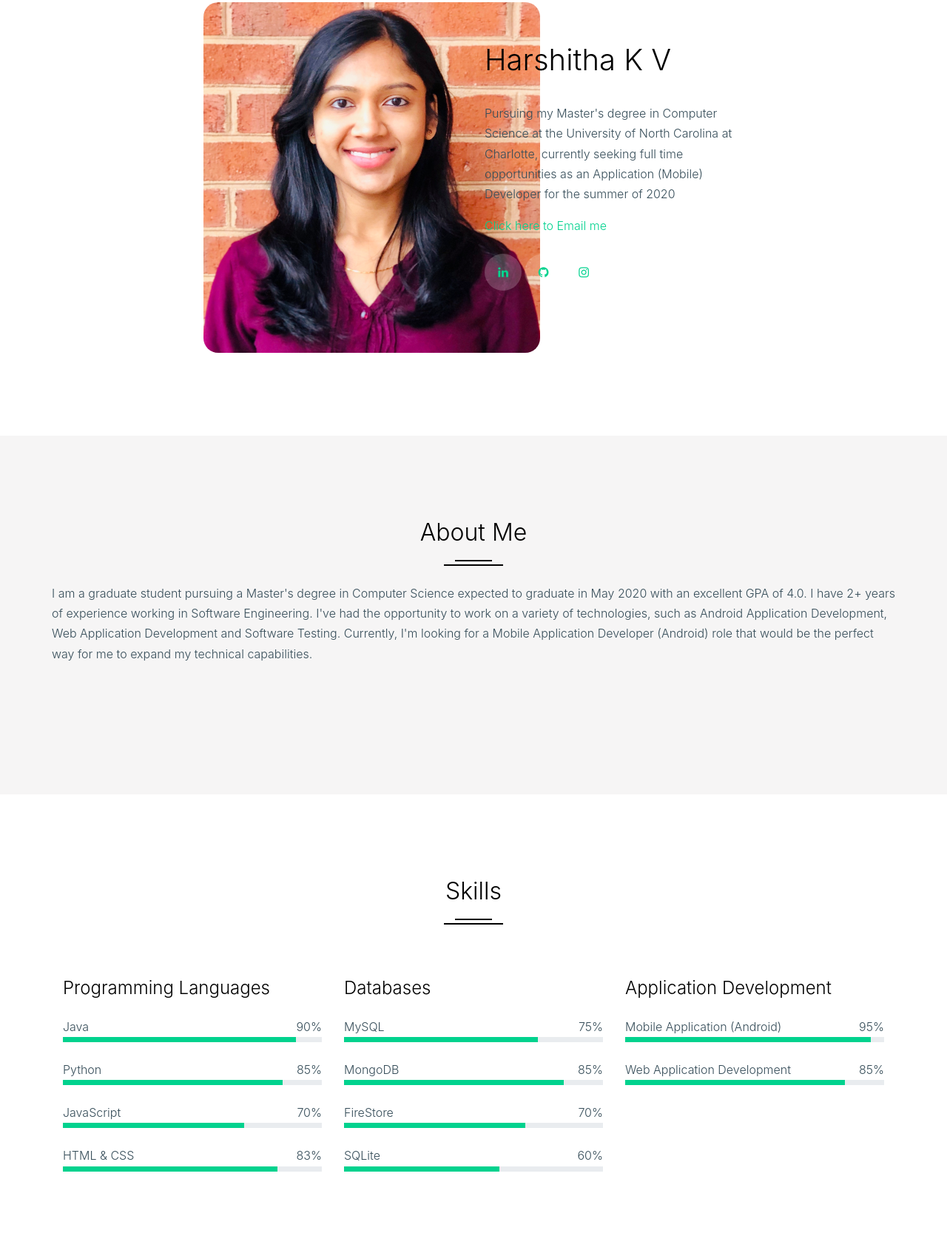
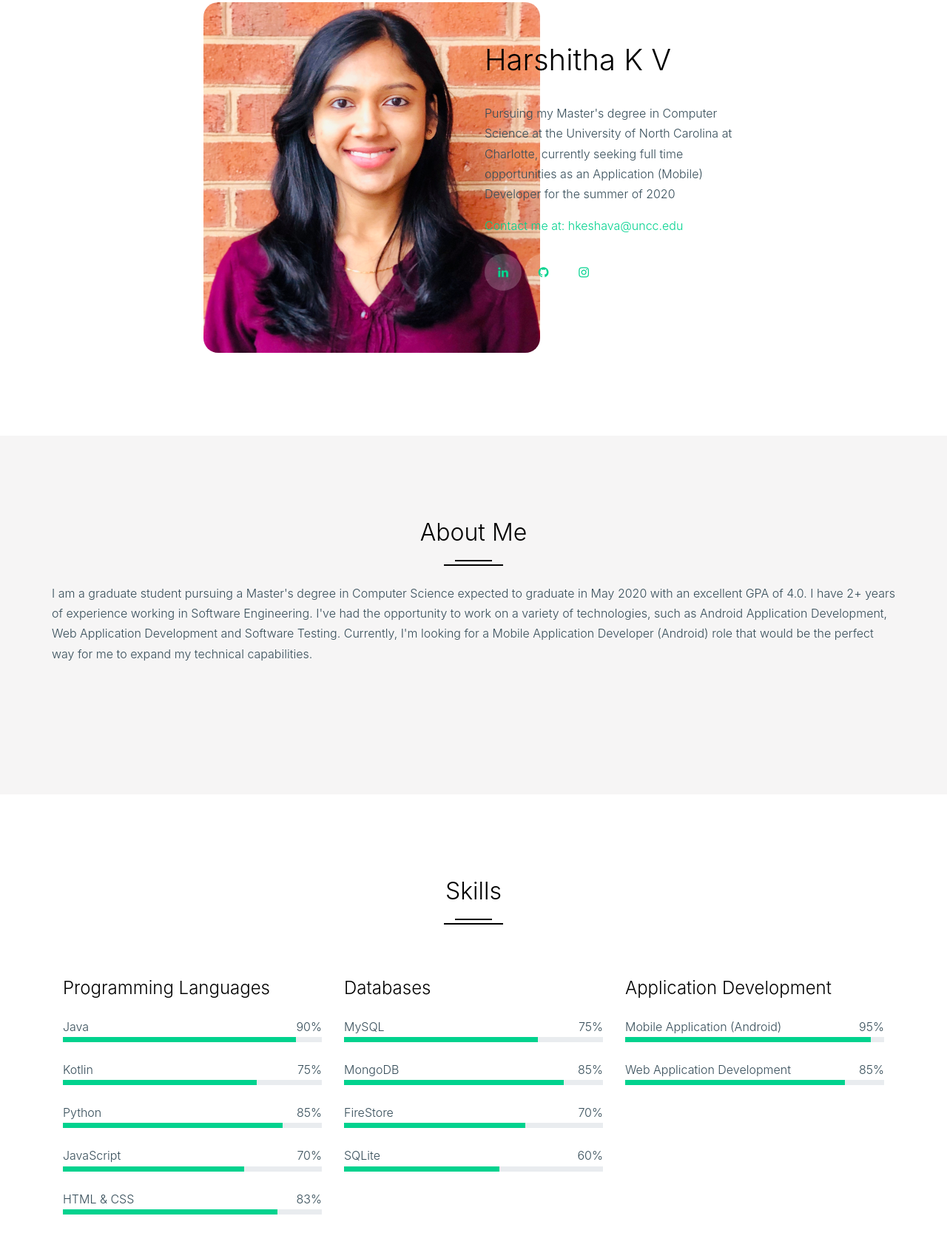
Before and after one commit to harshkv/harshkv.github.io, a plain HTML site: page index.html in a window 1280 px wide. Shown: the part 109-1776 px from the top of the page at 74% size. Drawn offline with Linux system fonts and the light colour scheme; files whose address does not match are found by name; a web font is replaced by a local one.

Commit message:
Update index.html

```diff
--- a/index.html
+++ b/index.html
@@ -80,7 +80,7 @@
             <br>
             <p>Pursuing my Master's degree in Computer Science at the University of North Carolina at Charlotte, currently seeking full time opportunities as an Application (Mobile) Developer for the summer of 2020</p>
           <p>
-              <p class="footer-heading mb-4"><a href = "mailto: hkeshava@uncc.edu">Click here to Email me</a><br>
+              <p class="footer-heading mb-4"><a href = "mailto: hkeshava@uncc.edu">Contact me at: hkeshava@uncc.edu</a><br>
               <div class="social_29128 white mb-5">
                 <a href="https://www.linkedin.com/in/hkeshava" target="_blank"><span class="icon-linkedin"></span></a>
                 <a href="https://github.com/harshkv" target="_blank"><span class="icon-github"></span></a>
@@ -130,6 +130,17 @@ Currently, I'm looking for a Mobile Application Developer (Android) role that wo
               </div>
               <div class="progress rounded-0" style="height: 7px;">
                 <div class="progress-bar" role="progressbar" style="width: 90%;" aria-valuenow="55" aria-valuemin="0" aria-valuemax="100"></div>
+              </div>
+            </div>
+
+
+             <div class="progress-wrap mb-4">
+              <div class="d-flex">
+                <span>Kotlin</span>
+                <span class="ml-auto">75%</span>
+              </div>
+              <div class="progress rounded-0" style="height: 7px;">
+                <div class="progress-bar" role="progressbar" style="width: 75%;" aria-valuenow="75" aria-valuemin="0" aria-valuemax="100"></div>
               </div>
             </div>
 
```
